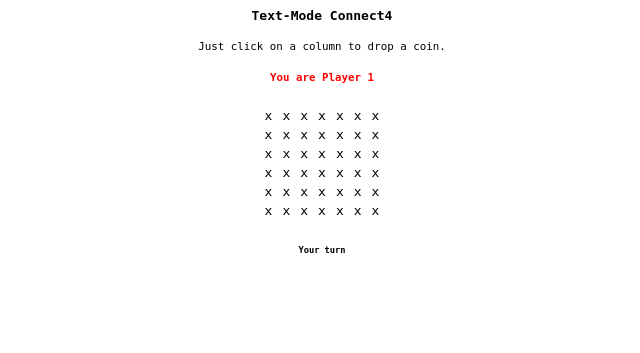
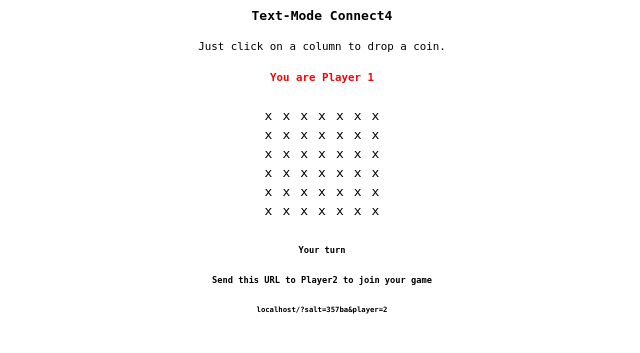
Before and after one commit to juanpbouquet/text-connect-four, a PHP site: the page made by index.php in a window 1280 px wide. Shown: the top 353 px of the page, without its empty margins (318-958 px from the left). Run offline with PHP 8.4, Linux system fonts and the light colour scheme; data that the repository does not hold is empty; some libraries are stand-ins or nearby versions.

Commit message:
Static salt

```diff
--- a/index.php
+++ b/index.php
@@ -1,6 +1,16 @@
 <?php
+	$salt = (isset($_REQUEST['salt']))?$_REQUEST['salt']:substr(md5(microtime()),0,5);
+
+	if(!isset($_REQUEST['player'])) {
+		$_REQUEST['player'] = 1;
+	}
+
+	if(!isset($_REQUEST['salt'])) {
+		header('Location: ?salt='.$salt.'&player='.$_REQUEST['player']);
+	}
+
 	require_once('connectfour.php');
-	$game = new ConnectFour();
+	$game = new ConnectFour($salt);
 ?>
 <script src="https://code.jquery.com/jquery-2.1.1.min.js" type="text/javascript"></script>
 <style>
@@ -45,6 +55,7 @@ table {
 <h4>Text-Mode Connect4</h4>
 <p><small>Just click on a column to drop a coin.</small></p>
 <h5 class="player<?php echo $_REQUEST['player']; ?>">You are Player <?php echo $_REQUEST['player']; ?></h5>
+
 <table>
 	<tr>
 		<?php foreach($game->getBoard() as $id => $column): ?>
@@ -65,7 +76,10 @@ table {
 </table>
 
 <h6 id="yourturn"><?php echo ($_REQUEST['player']==$game->getNextPlayer())?'Your turn':'Waiting for partner...'; ?></h6>
-
+<?php if($_REQUEST['player']==1): ?>
+<h6>Send this URL to Player2 to join your game</h6>
+<h6><small><?php echo $_SERVER['SERVER_NAME'] . '/?salt='.$salt.'&player=2'; ?></small></h6>
+<?php endif; ?>
 <?php if (!$game->checkWinner()): ?>
 
 <script type="text/javascript">
```
